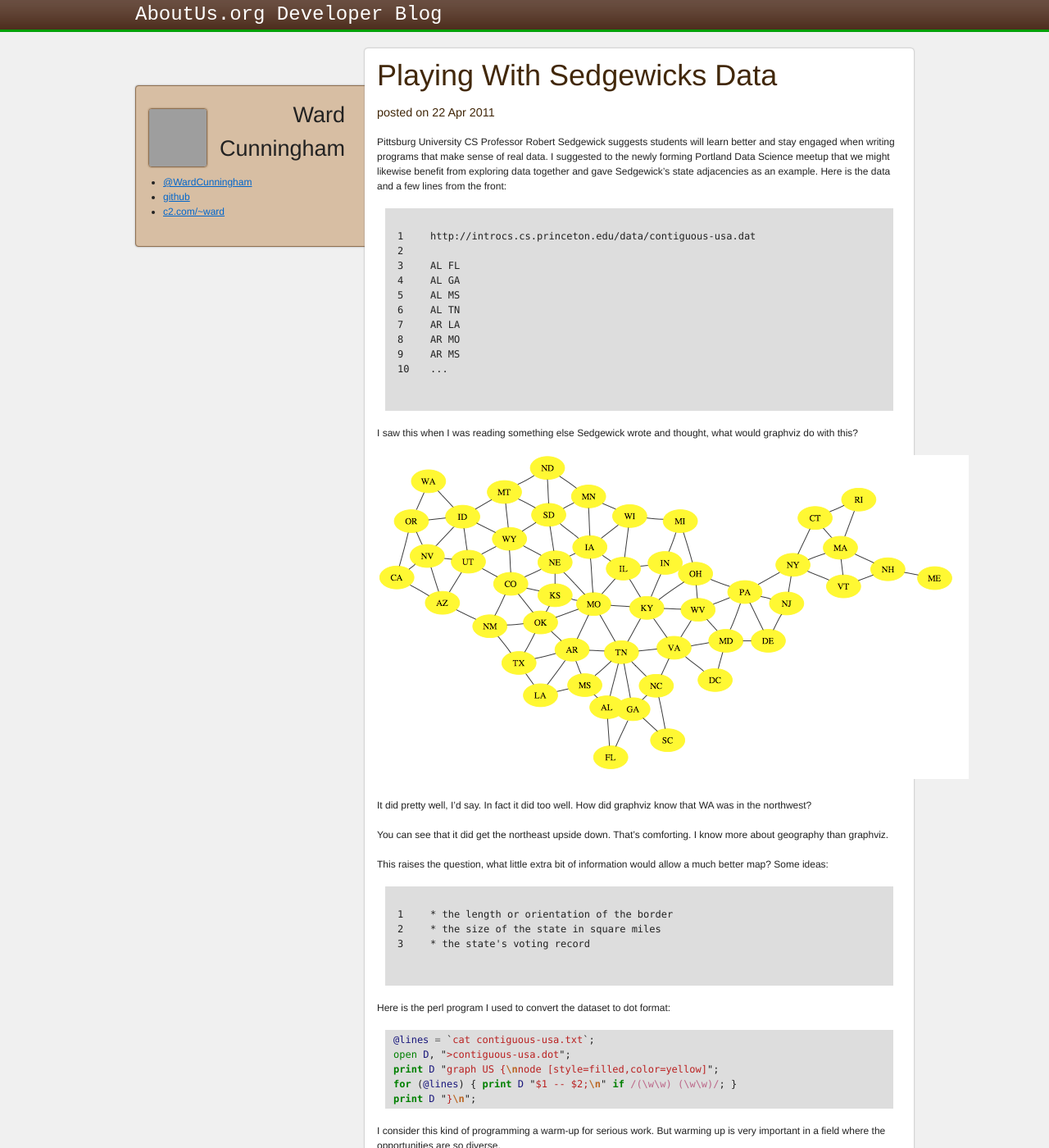
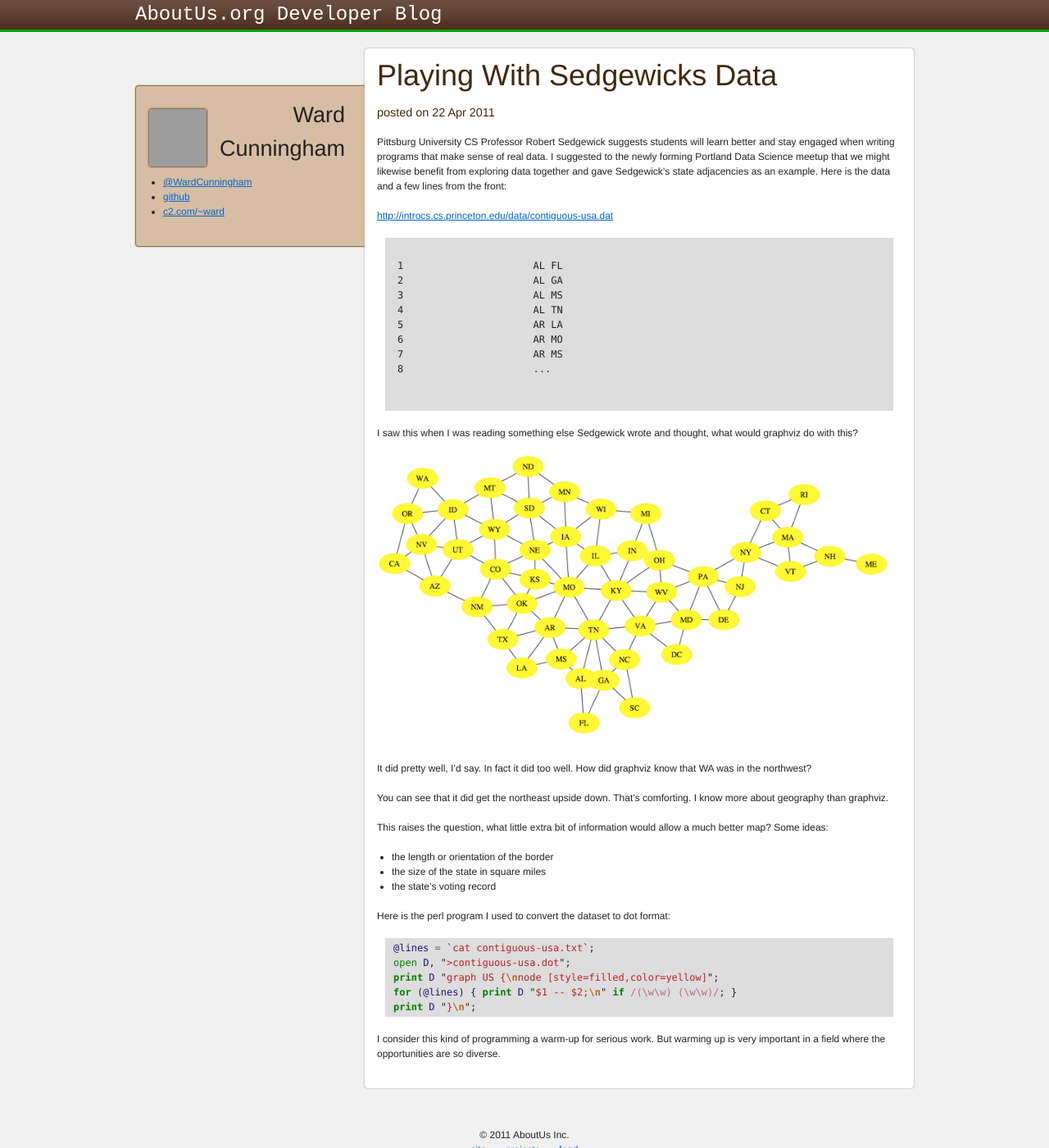
Before and after one commit to AboutUs/devblog, a Jekyll site: the page built from _posts/2011-04-22-playing-with-sedgewicks-data.markdown, in a window 1280 px wide and 1400 px high. Shown: the whole window at 82% size. Built offline with Jekyll 4.4.1, drawn with Linux system fonts in a browser that asks for light colours; Markdown is read by kramdown in place of the engine named in the settings; grey boxes are pictures that could not be loaded.

Commit message:
learn markdown formatting

```diff
--- a/_posts/2011-04-22-playing-with-sedgewicks-data.markdown
+++ b/_posts/2011-04-22-playing-with-sedgewicks-data.markdown
@@ -6,7 +6,7 @@ published: true
 ---
 Pittsburg University CS Professor Robert Sedgewick suggests students will learn better and stay engaged when writing programs that make sense of real data. I suggested to the newly forming Portland Data Science meetup that we might likewise benefit from exploring data together and gave Sedgewick's state adjacencies as an example. Here is the data and a few lines from the front:
 
-	http://introcs.cs.princeton.edu/data/contiguous-usa.dat
+[http://introcs.cs.princeton.edu/data/contiguous-usa.dat](http://introcs.cs.princeton.edu/data/contiguous-usa.dat)
 
 	AL FL
 	AL GA
@@ -19,7 +19,7 @@ Pittsburg University CS Professor Robert Sedgewick suggests students will learn
 
 I saw this when I was reading something else Sedgewick wrote and thought, what would graphviz do with this?
 
-![Contiguous USA Graph](/images/contiguous-usa.png)
+<img src='/images/contiguous-usa.png' alt='Contiguous USA Graph' width="640" />
 
 It did pretty well, I'd say. In fact it did too well. How did graphviz know that WA was in the northwest?
 
@@ -27,9 +27,9 @@ You can see that it did get the northeast upside down. That's comforting. I know
 
 This raises the question, what little extra bit of information would allow a much better map? Some ideas:
 
-	* the length or orientation of the border
-	* the size of the state in square miles
-	* the state's voting record
+* the length or orientation of the border
+* the size of the state in square miles
+* the state's voting record
 
 Here is the perl program I used to convert the dataset to dot format:
 
```
